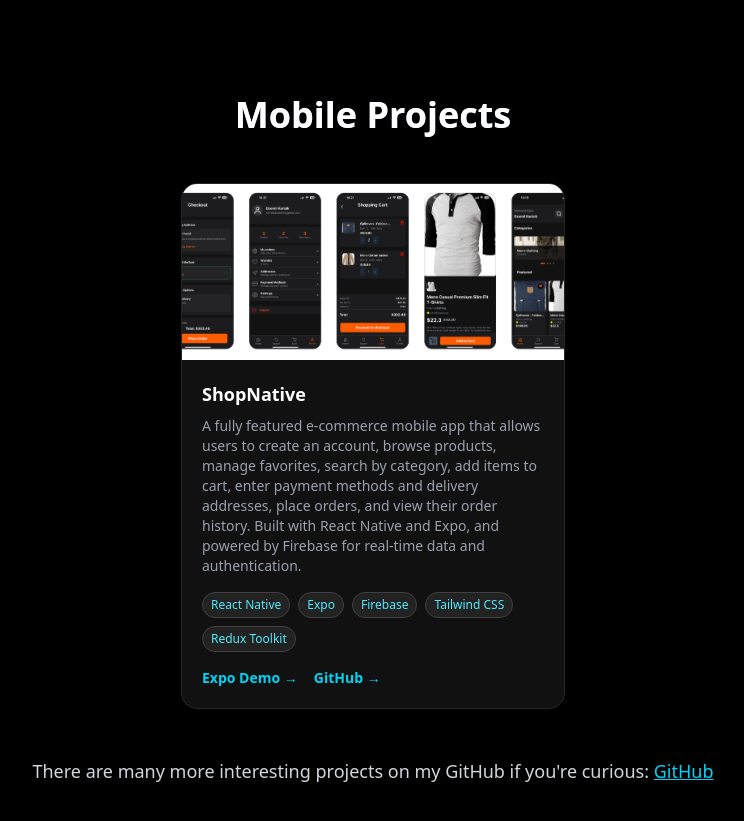
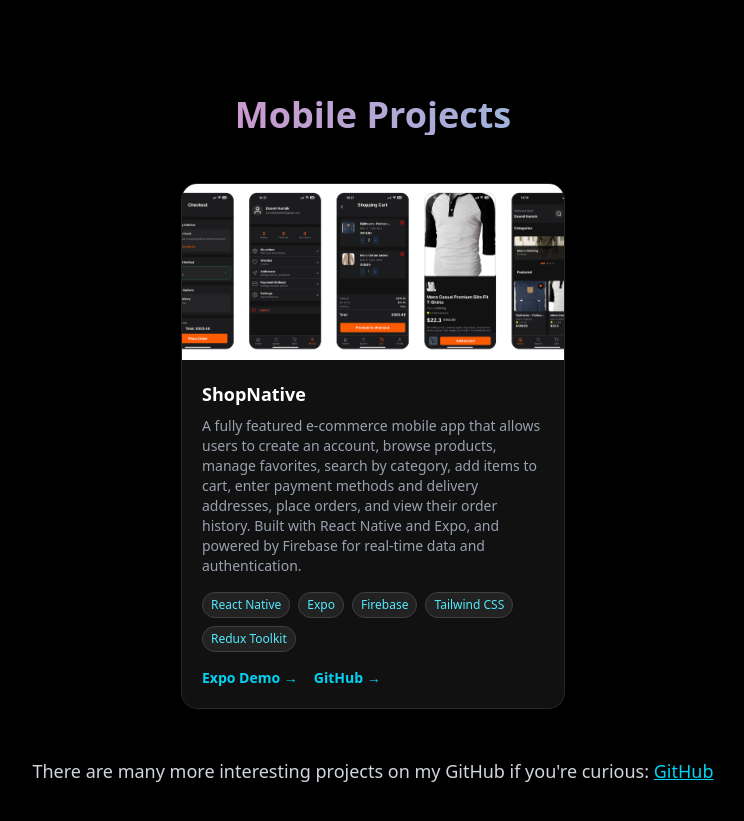
Before and after one commit to karisikdzemil/Portfolio, a Next.js app: page / in a window 1280 px wide. Shown: the part 4569-5390 px from the top of the page, without its empty margins (267-1011 px from the left). Built offline with nearby package versions, Linux system fonts and the light colour scheme.

Commit message:
title error fixed

```diff
--- a/components/ProjectsPage.jsx
+++ b/components/ProjectsPage.jsx
@@ -88,7 +88,7 @@
         ))}
       </div>
       <div className="mt-24">
-        <h3 className="text-4xl font-bold text-center text-white mb-12 bg-gradient-to-r from-pink-400 to-cyan-400 text-transparent bg-clip-text">
+        <h3 className="text-4xl font-bold text-center mb-12 bg-gradient-to-r from-pink-400 to-cyan-400 text-transparent bg-clip-text">
           Mobile Projects
         </h3>
 
```
